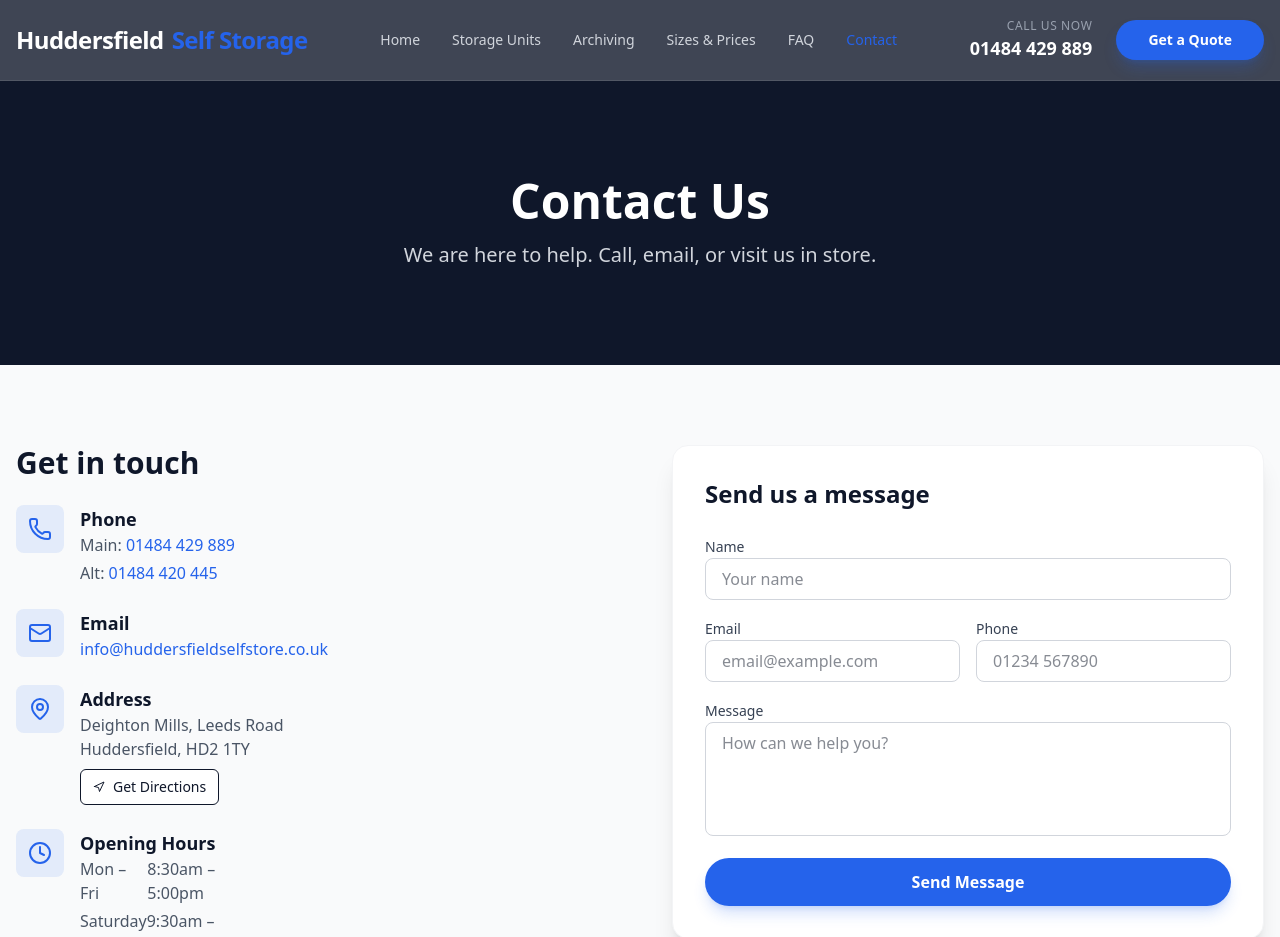
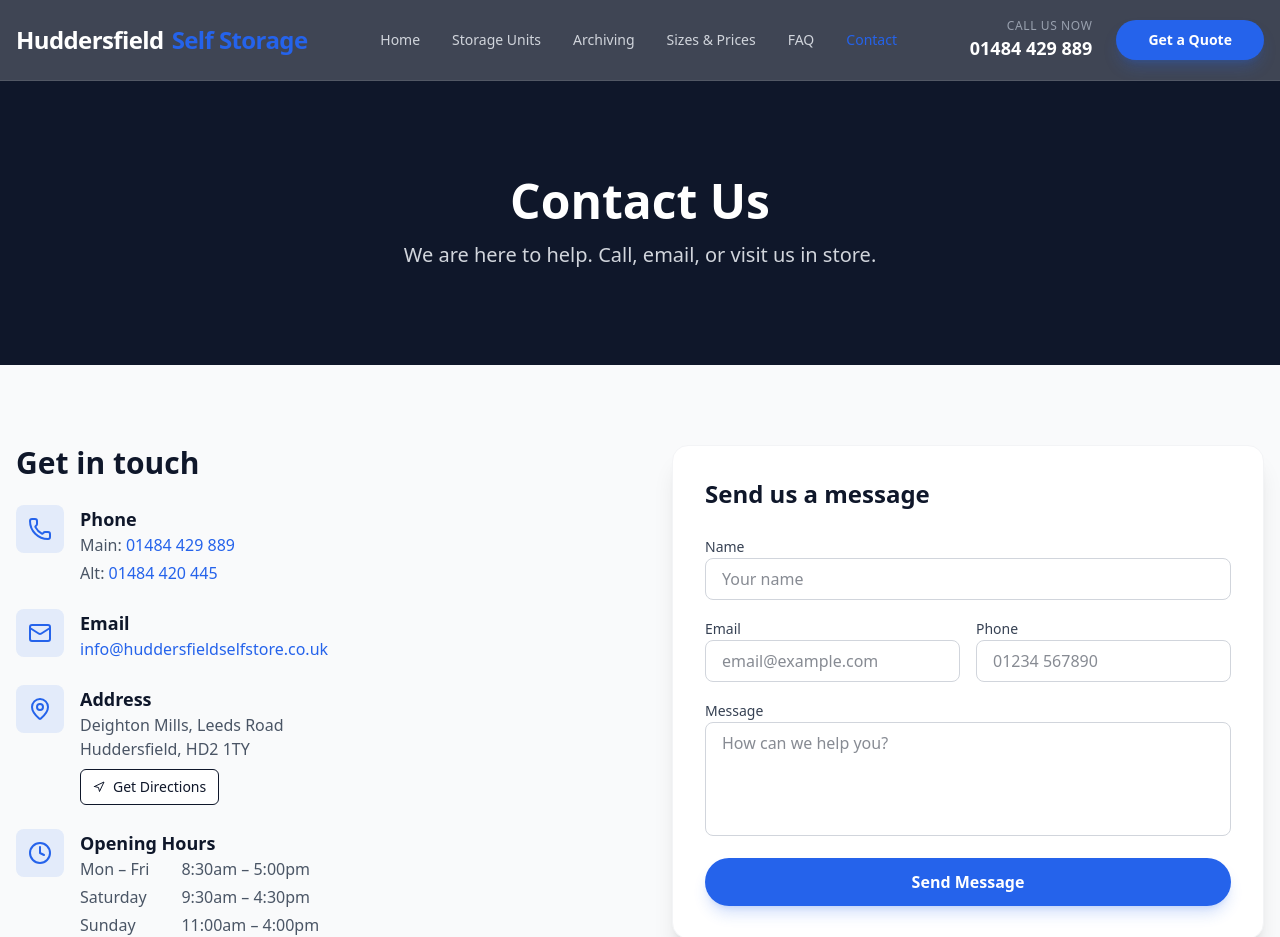
Before and after one commit to Soh1382/huddersfield-self-storage, a Next.js app: page /contact in a window 1280 px wide. Shown: the top 937 px of the page. Built offline with nearby package versions, Linux system fonts and the light colour scheme.

Commit message:
Fix opening hours layout alignment

```diff
--- a/src/app/contact/page.tsx
+++ b/src/app/contact/page.tsx
@@ -73,11 +73,11 @@
                     </div>
                     <div>
                       <h4 className="font-bold text-brand-dark text-lg">Opening Hours</h4>
-                      <ul className="text-gray-600 space-y-1">
-                        <li className="flex justify-between w-48"><span>Mon – Fri</span> <span>8:30am – 5:00pm</span></li>
-                        <li className="flex justify-between w-48"><span>Saturday</span> <span>9:30am – 4:30pm</span></li>
-                        <li className="flex justify-between w-48"><span>Sunday</span> <span>11:00am – 4:00pm</span></li>
-                      </ul>
+                      <div className="grid grid-cols-[auto_1fr] gap-x-8 text-gray-600 gap-y-1">
+                        <span className="font-medium">Mon – Fri</span> <span>8:30am – 5:00pm</span>
+                        <span className="font-medium">Saturday</span> <span>9:30am – 4:30pm</span>
+                        <span className="font-medium">Sunday</span> <span>11:00am – 4:00pm</span>
+                      </div>
                     </div>
                   </div>
                 </div>
```
